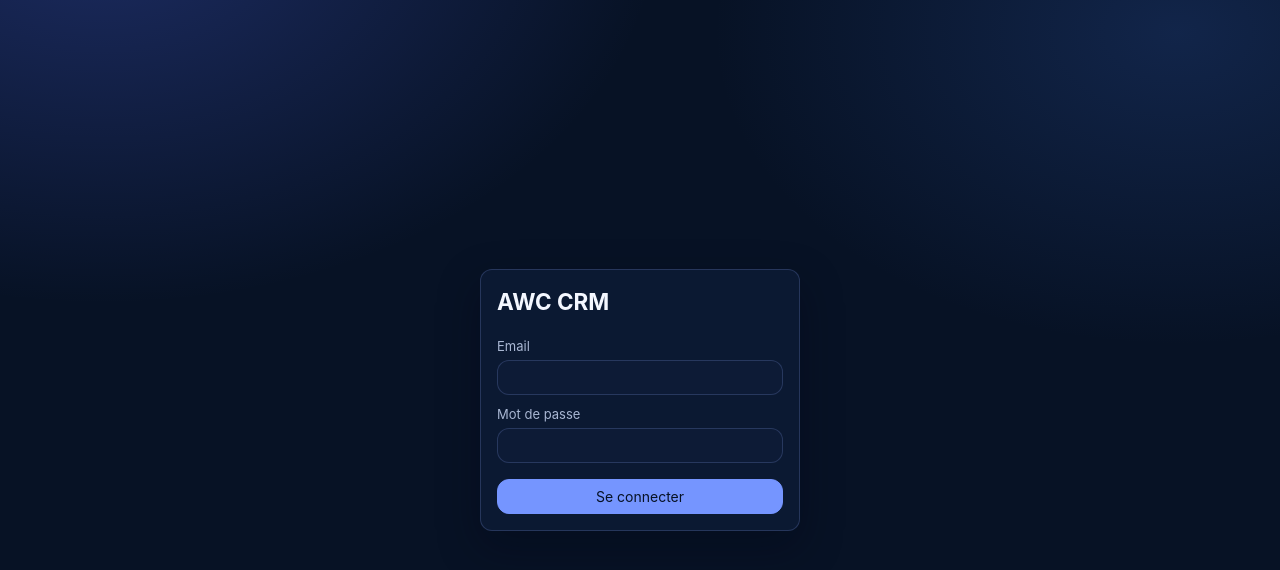
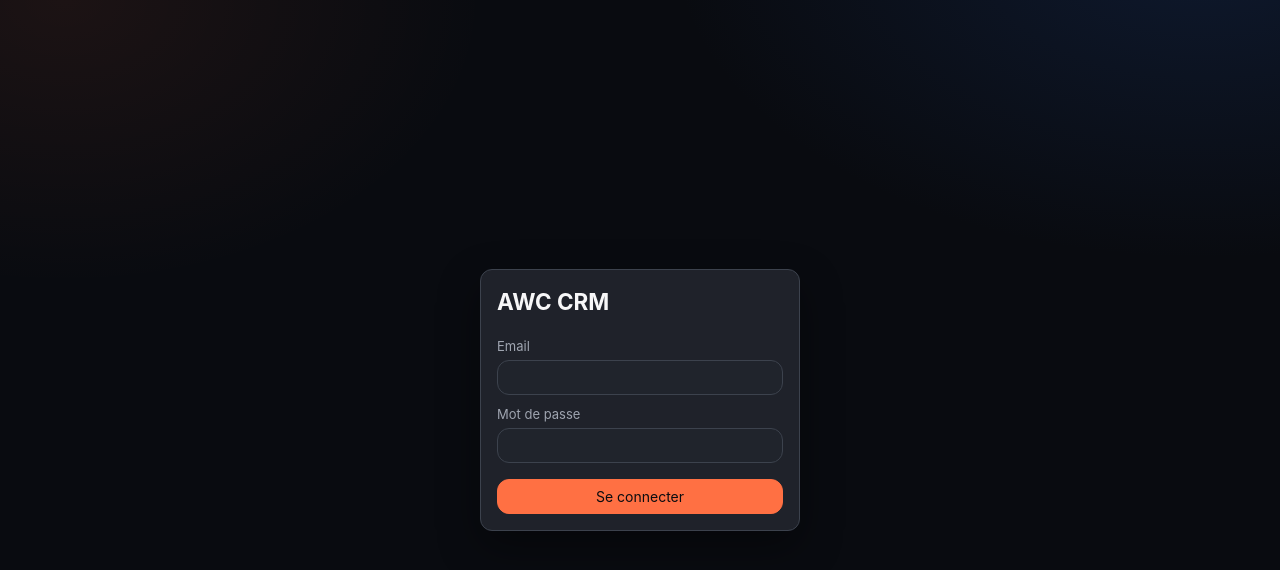
Before and after one commit to rb7jx9kh85-prog/myCRM, a React (Vite) app: page /login in a window 1280 px wide. Shown: the top 570 px of the page. Built offline with nearby package versions, Linux system fonts and the light colour scheme; no server answers.

Commit message:
Rétablit la palette sombre orange du CRM

```diff
--- a/src/styles/theme.css
+++ b/src/styles/theme.css
@@ -1,21 +1,22 @@
 /* Palette sobre AWC — outil de travail interne, priorité lisibilité/rapidité.
    Vert forêt (identité alpine) + neutres. Pas d'animation gratuite. */
 :root {
-  --bg: #071225;
-  --surface: #0d1b36;
-  --surface-strong: #101f40;
-  --border: rgba(143, 172, 255, 0.2);
-  --text: #f4f7ff;
-  --text-muted: #a9b7d3;
-  --accent: #7595ff;
-  --accent-hover: #9bb1ff;
-  --accent-contrast: #071225;
-  --danger: #ff8792;
-  --danger-bg: rgba(197, 64, 82, 0.18);
-  --warning: #f3bf62;
-  --success: #70d7ff;
+  --bg: #090b10;
+  --surface: #20242c;
+  --surface-strong: #272c35;
+  --border: #3c424d;
+  --text: #f7f7f8;
+  --text-muted: #9fa5b0;
+  --accent: #ff7043;
+  --accent-hover: #ff875f;
+  --accent-contrast: #0b0c10;
+  --link: #6ea8ff;
+  --danger: #ff7d87;
+  --danger-bg: rgba(211, 58, 75, 0.17);
+  --warning: #f2b84b;
+  --success: #3bd4a0;
   --radius: 12px;
-  --shadow: 0 16px 42px rgba(0, 5, 20, 0.34);
+  --shadow: 0 16px 42px rgba(0, 0, 0, 0.38);
 }
 
 * { box-sizing: border-box; }
@@ -27,8 +28,8 @@ html, body, #root {
 body {
   margin: 0;
   background:
-    radial-gradient(900px 620px at 8% -10%, rgba(83, 110, 255, 0.28), transparent 62%),
-    radial-gradient(800px 540px at 92% 4%, rgba(48, 91, 179, 0.26), transparent 58%),
+    radial-gradient(860px 520px at 94% -8%, rgba(28, 62, 125, 0.28), transparent 62%),
+    radial-gradient(620px 420px at 5% 0%, rgba(255, 112, 67, 0.08), transparent 68%),
     var(--bg);
   color: var(--text);
   font-family: -apple-system, BlinkMacSystemFont, "Segoe UI", Roboto, sans-serif;
@@ -36,7 +37,7 @@ body {
   line-height: 1.45;
 }
 
-a { color: var(--accent); }
+a { color: var(--link); }
 
 button {
   font-family: inherit;
@@ -82,7 +83,7 @@ label {
 }
 
 .card {
-  background: rgba(13, 27, 54, 0.82);
+  background: rgba(32, 36, 44, 0.94);
   border: 1px solid var(--border);
   border-radius: var(--radius);
   box-shadow: var(--shadow);
@@ -108,7 +109,7 @@ label {
 .app-nav {
   width: 200px;
   flex-shrink: 0;
-  background: rgba(8, 21, 46, 0.78);
+  background: rgba(10, 12, 17, 0.92);
   border-right: 1px solid var(--border);
   backdrop-filter: blur(18px);
   padding: 16px 8px;
@@ -123,7 +124,7 @@ label {
   font-size: 14px;
   margin-bottom: 2px;
 }
-.app-nav a.active, .app-nav a:hover { background: rgba(117, 149, 255, 0.16); color: #c8d4ff; }
+.app-nav a.active, .app-nav a:hover { background: rgba(255, 112, 67, 0.12); color: #ff9b7b; }
 
 .app-main {
   flex: 1;
```
